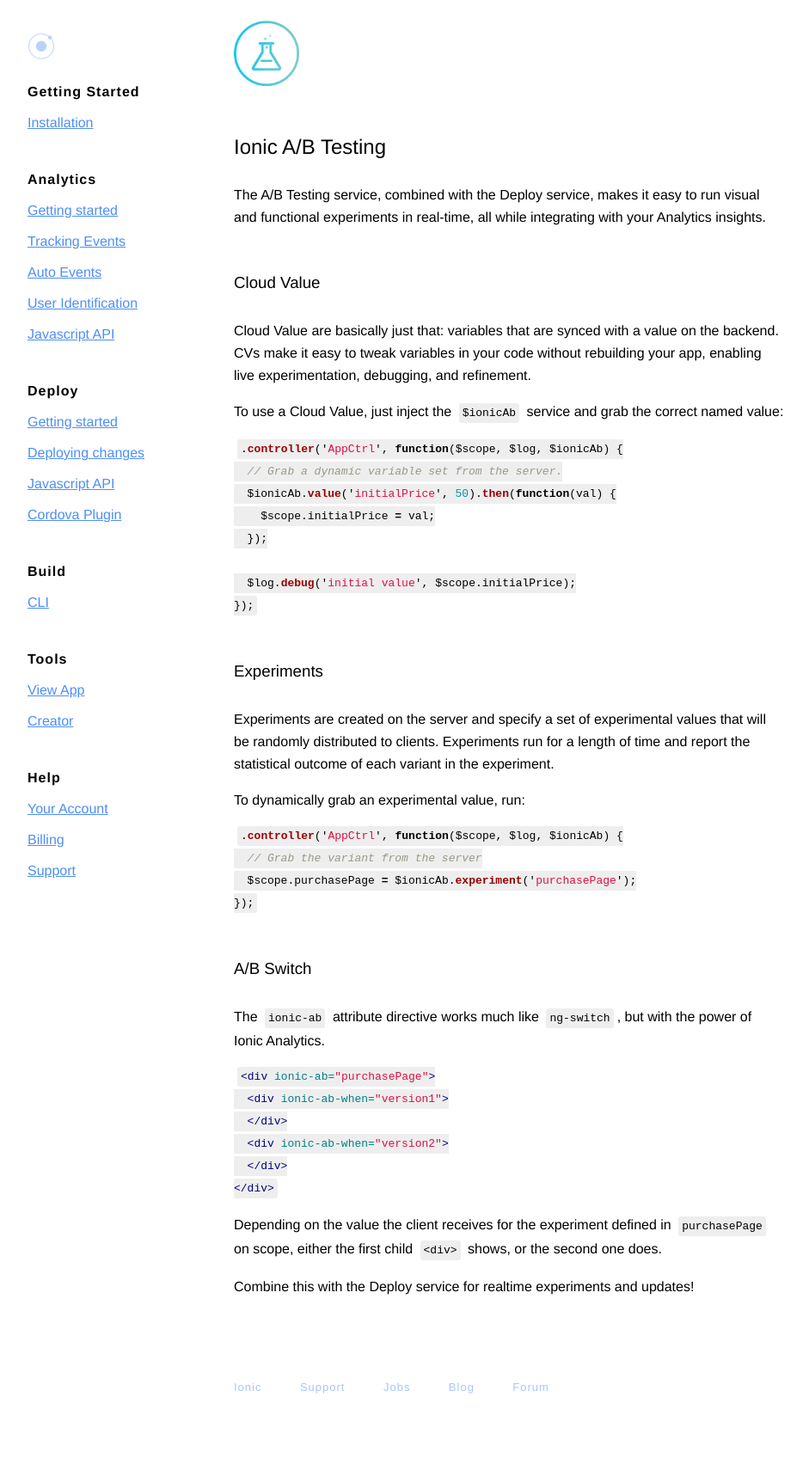
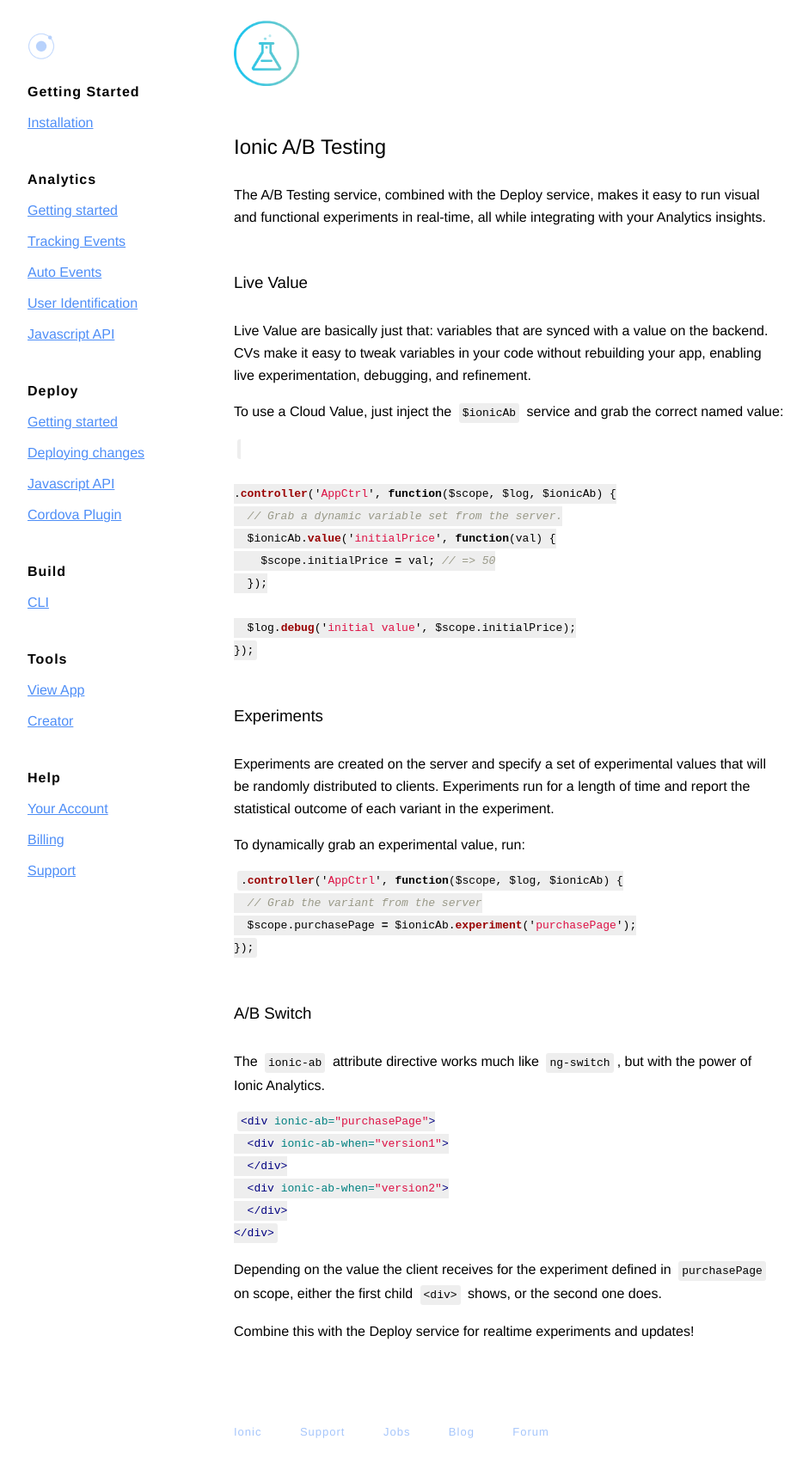
Before and after one commit to ionic-team/ionic-io-docs, a Jekyll site: the page built from services/ab.md, in a window 1280 px wide. Shown: the whole page at 86% size, without its empty margins (128-1069 px from the left). Built offline with Jekyll 4.4.1, drawn with Linux system fonts in a browser that asks for light colours; some web fonts are replaced; Markdown is read by kramdown in place of the engine named in the settings; before the commit the page ends 1651 px from its top, so only the background shows below that.

Commit message:
feat(ad.md): callback style for realitme
a promise is only resolved once so using callback style or streams (RxJS) makes a lot more sense for a realtime/reactive/buzzword system :)

````diff
--- a/services/ab.md
+++ b/services/ab.md
@@ -10,19 +10,21 @@
 The A/B Testing service, combined with the Deploy service, makes it easy to run visual and functional
 experiments in real-time, all while integrating with your Analytics insights.
 
-### Cloud Value
+### Live Value
 
-Cloud Value are basically just that: variables that are synced with a value on the backend. CVs make
+Live Value are basically just that: variables that are synced with a value on the backend. CVs make
 it easy to tweak variables in your code without rebuilding your app, enabling live experimentation, debugging, and
 refinement.
 
 To use a Cloud Value, just inject the `$ionicAb` service and grab the correct named value:
 
 ```javascript
+
+
 .controller('AppCtrl', function($scope, $log, $ionicAb) {
   // Grab a dynamic variable set from the server.
-  $ionicAb.value('initialPrice', 50).then(function(val) {
-    $scope.initialPrice = val;
+  $ionicAb.value('initialPrice', function(val) {
+    $scope.initialPrice = val; // => 50
   });
 
   $log.debug('initial value', $scope.initialPrice);
````
